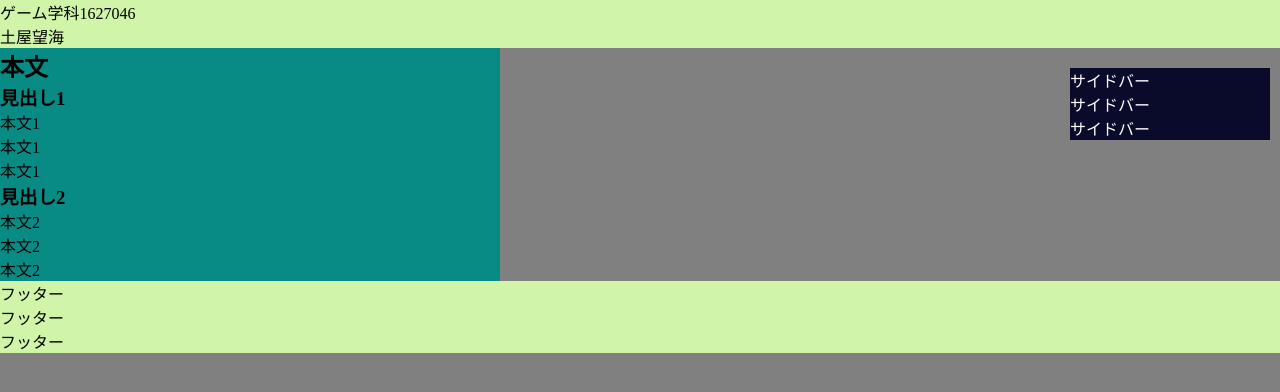
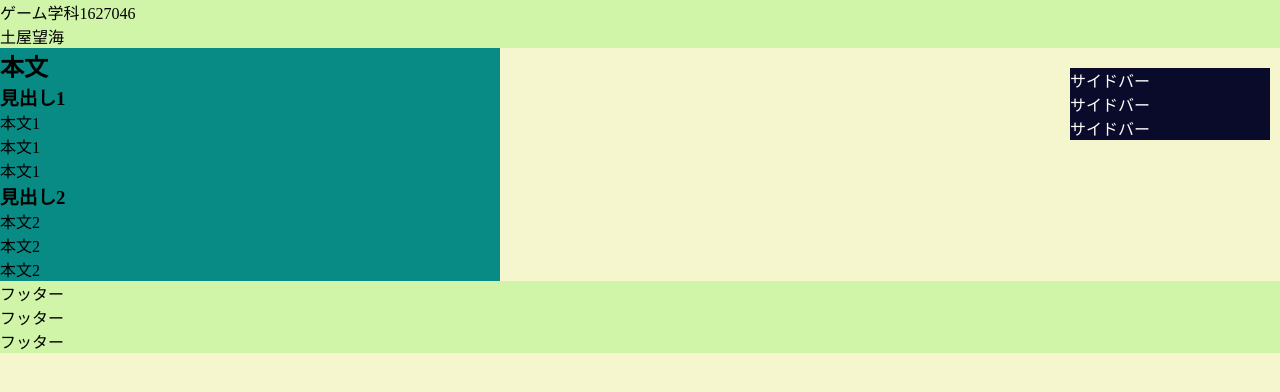
Before and after one commit to kichy187/Web1-7, a plain HTML site: page index.html in a window 1280 px wide. Drawn offline with Linux system fonts and the light colour scheme.

Commit message:
Update default.css

```diff
--- a/css/default.css
+++ b/css/default.css
@@ -4,7 +4,7 @@
   padding: 0;
 }
 body{
-  background-color: gray;
+  background-color: #F5F6CE;
   margin: 48px 0 0 0;
 }
 header{
```
